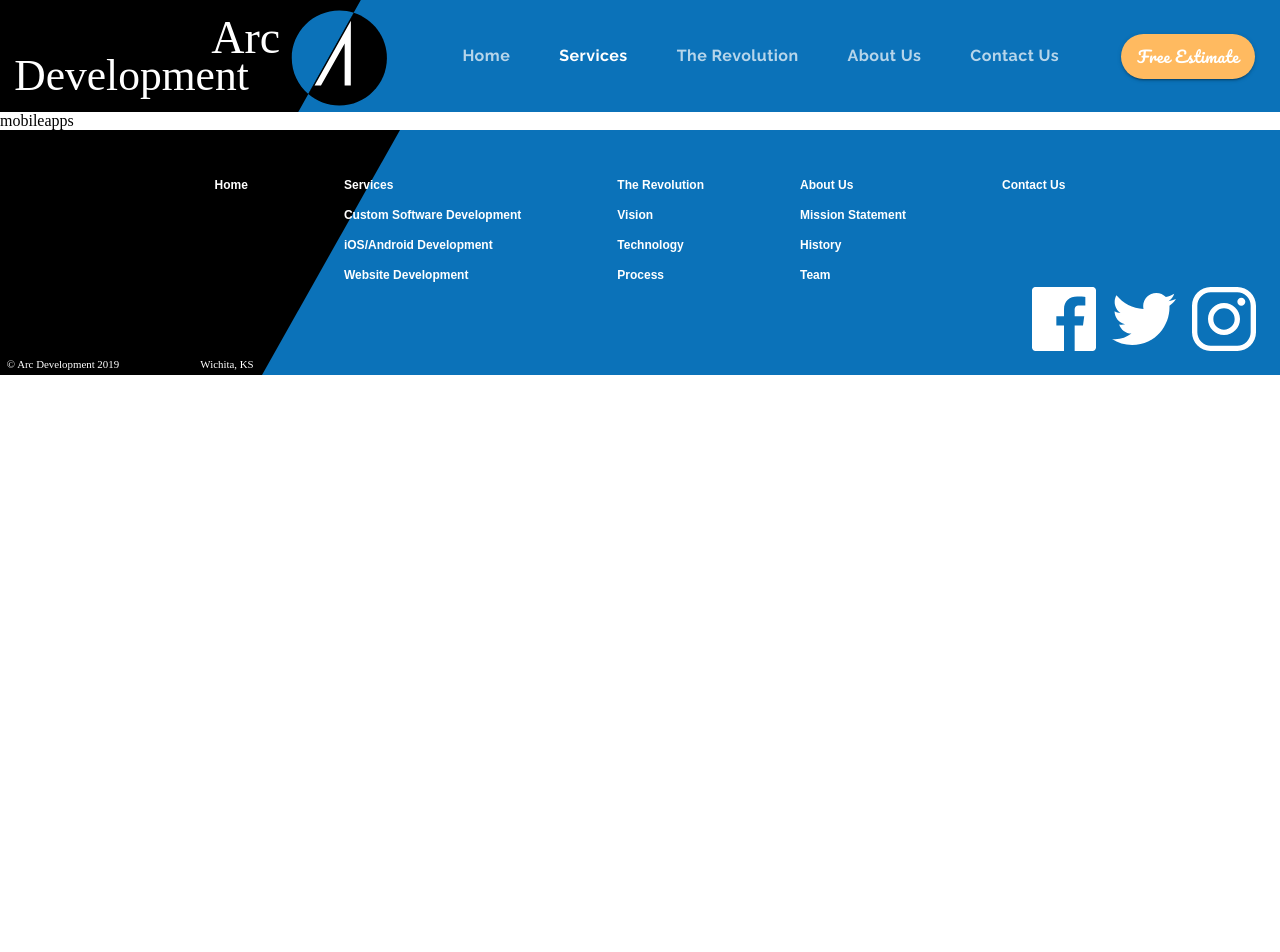
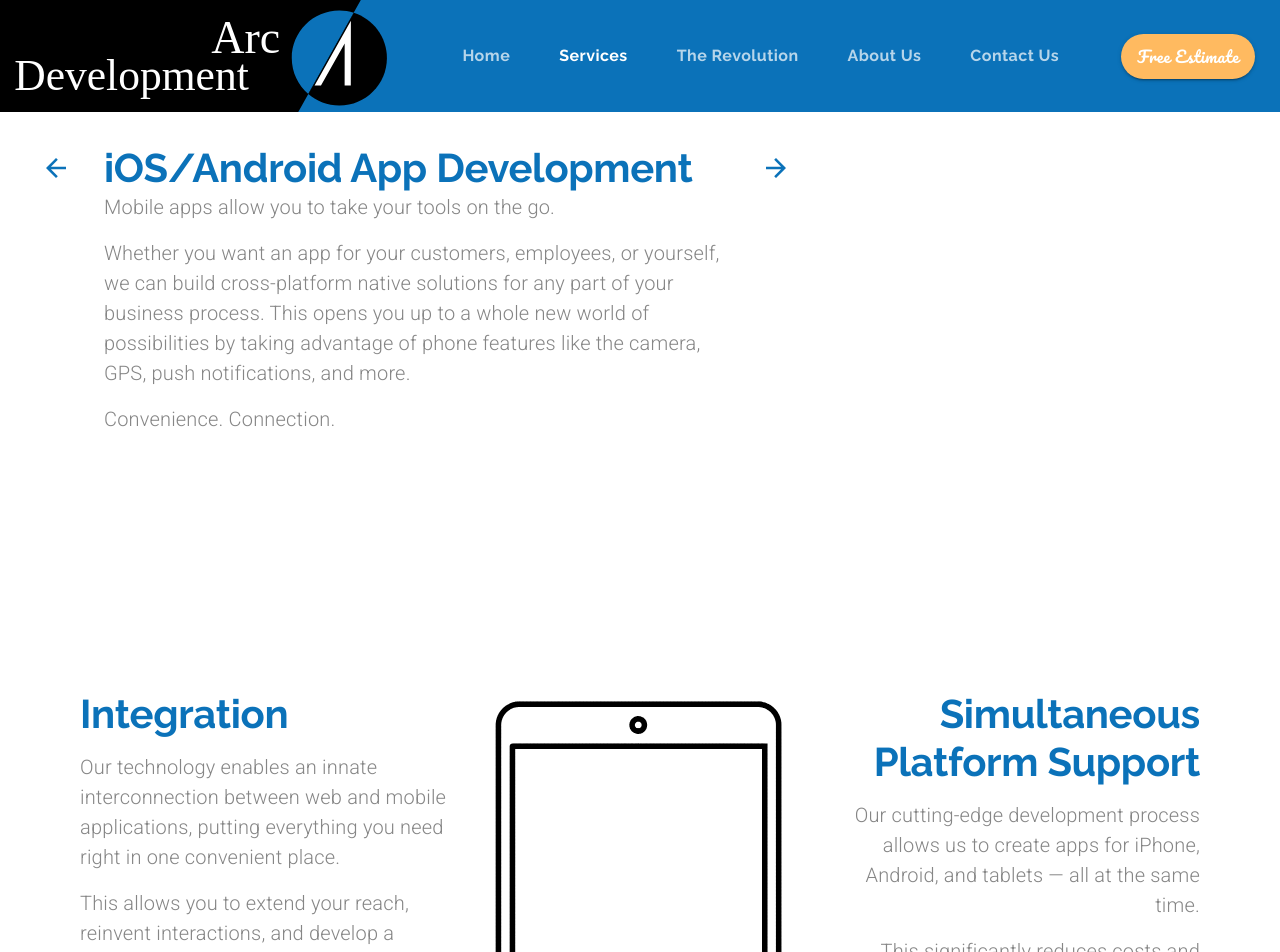
Before and after one commit to codeyluke/arc-development, a React (Create React App) app: page /mobile-app-development in a window 1280 px wide. Shown: the top 952 px of the page. Before the commit the page ends 800 px from the top, so only its background shows below. Built offline with nearby package versions, Linux system fonts and the light colour scheme.

Commit message:
mobile app development

```diff
--- a/src/components/App.js
+++ b/src/components/App.js
@@ -8,6 +8,7 @@
 import LandingPage from './LandingPage';
 import Services from './Services';
 import CustomSoftware from './CustomSoftware';
+import MobileApps from './MobileApps';
 
 function App() {
   const [value, setValue] = useState(0);
@@ -59,7 +60,13 @@
           <Route
             exact
             path="/mobile-app-development"
-            component={() => <div>mobileapps</div>}
+            render={(props) => (
+              <MobileApps
+                {...props}
+                setValue={setValue}
+                setSelectedIndex={setSelectedIndex}
+              />
+            )}
           />
           <Route
             exact
--- /dev/null
+++ b/src/components/MobileApps.js
@@ -0,0 +1,258 @@
+import React from 'react';
+import Lottie from 'react-lottie';
+import { Link } from 'react-router-dom';
+import { makeStyles, useTheme } from '@material-ui/core/styles';
+import IconButton from '@material-ui/core/Button';
+import Grid from '@material-ui/core/Grid';
+import Typography from '@material-ui/core/Typography';
+import useMediaQuery from '@material-ui/core/useMediaQuery';
+import Hidden from '@material-ui/core/Hidden';
+
+import forwardArrow from '../assets/forwardArrow.svg';
+import backArrow from '../assets/backArrow.svg';
+import swiss from '../assets/swissKnife.svg';
+import access from '../assets/extendAccess.svg';
+import engagement from '../assets/increaseEngagement.svg';
+
+import integrationAnimation from '../animations/integrationAnimation/data.json';
+
+import CallToAction from './ui/CallToAction';
+
+const useStyles = makeStyles((theme) => ({
+  heading: {
+    maxWidth: '40em',
+  },
+  arrowContainer: {
+    marginTop: '0.5em',
+  },
+  rowContainer: {
+    paddingLeft: '5em',
+    paddingRight: '5em',
+    [theme.breakpoints.down('sm')]: {
+      paddingLeft: '1.5em',
+      paddingRight: '1.5em',
+    },
+  },
+}));
+
+export default function MobileApps(props) {
+  const classes = useStyles();
+  const theme = useTheme();
+  const matchesMD = useMediaQuery(theme.breakpoints.down('md'));
+  const matchesSM = useMediaQuery(theme.breakpoints.down('sm'));
+  const matchesXS = useMediaQuery(theme.breakpoints.down('xs'));
+
+  const defaultOptions = {
+    loop: true,
+    autoplay: true,
+    animationData: integrationAnimation,
+    rendererSettings: {
+      preserveAspectRatio: 'xMidYMid slice',
+    },
+  };
+
+  return (
+    <Grid container direction="column">
+      <Grid
+        item
+        container
+        direction="row"
+        justify={matchesMD ? 'center' : undefined}
+        className={classes.rowContainer}
+        style={{ marginTop: matchesXS ? '1em' : '2em' }}
+      >
+        <Hidden mdDown>
+          <Grid
+            item
+            className={classes.arrowContainer}
+            style={{
+              marginRight: '1em',
+              marginLeft: '-3.5em',
+            }}
+          >
+            <IconButton
+              style={{ backgroundColor: 'transparent' }}
+              component={Link}
+              to="/custom-software-development"
+              onClick={() => {
+                props.setValue(1);
+                props.setSelectedIndex(1);
+              }}
+            >
+              <img
+                src={backArrow}
+                alt="back to custom software development page"
+              />
+            </IconButton>
+          </Grid>
+        </Hidden>
+        <Grid container direction="column" className={classes.heading}>
+          <Grid item>
+            <Typography variant="h2" align={matchesMD ? 'center' : undefined}>
+              iOS/Android App Development
+            </Typography>
+          </Grid>
+          <Grid item>
+            <Typography
+              variant="body1"
+              paragraph
+              align={matchesMD ? 'center' : undefined}
+            >
+              Mobile apps allow you to take your tools on the go.
+            </Typography>
+            <Typography
+              variant="body1"
+              paragraph
+              align={matchesMD ? 'center' : undefined}
+            >
+              Whether you want an app for your customers, employees, or
+              yourself, we can build cross-platform native solutions for any
+              part of your business process. This opens you up to a whole new
+              world of possibilities by taking advantage of phone features like
+              the camera, GPS, push notifications, and more.
+            </Typography>
+            <Typography
+              variant="body1"
+              paragraph
+              align={matchesMD ? 'center' : undefined}
+            >
+              Convenience. Connection.
+            </Typography>
+          </Grid>
+        </Grid>
+        <Hidden mdDown>
+          <Grid item className={classes.arrowContainer}>
+            <IconButton
+              style={{ backgroundColor: 'transparent' }}
+              component={Link}
+              to="/website-development"
+              onClick={() => {
+                props.setValue(1);
+                props.setSelectedIndex(3);
+              }}
+            >
+              <img src={forwardArrow} alt="forward to website Development" />
+            </IconButton>
+          </Grid>
+        </Hidden>
+      </Grid>
+      <Grid
+        item
+        container
+        direction={matchesSM ? 'column' : 'row'}
+        className={classes.rowContainer}
+        style={{ marginTop: '15em', marginBottom: '15em' }}
+      >
+        <Grid item container direction="column" md>
+          <Typography
+            variant="h2"
+            gutterBottom
+            align={matchesSM ? 'center' : 'inherit'}
+          >
+            Integration
+          </Typography>
+          <Typography
+            variant="body1"
+            paragraph
+            align={matchesSM ? 'center' : 'inherit'}
+          >
+            Our technology enables an innate interconnection between web and
+            mobile applications, putting everything you need right in one
+            convenient place.
+          </Typography>
+          <Typography
+            variant="body1"
+            paragraph
+            align={matchesSM ? 'center' : 'inherit'}
+          >
+            This allows you to extend your reach, reinvent interactions, and
+            develop a stronger relationship with your users than ever before.
+          </Typography>
+        </Grid>
+        <Grid item md>
+          <Lottie options={defaultOptions} style={{ maxWidth: '20em' }} />
+        </Grid>
+        <Grid item container direction="column" md>
+          <Typography
+            variant="h2"
+            align={matchesSM ? 'center' : 'right'}
+            gutterBottom
+          >
+            Simultaneous Platform Support
+          </Typography>
+          <Typography
+            variant="body1"
+            paragraph
+            align={matchesSM ? 'center' : 'right'}
+          >
+            Our cutting-edge development process allows us to create apps for
+            iPhone, Android, and tablets — all at the same time.
+          </Typography>
+          <Typography
+            variant="body1"
+            paragraph
+            align={matchesSM ? 'center' : 'right'}
+          >
+            This significantly reduces costs and creates a more unified brand
+            experience across all devices.
+          </Typography>
+        </Grid>
+      </Grid>
+      <Grid
+        item
+        container
+        direction={matchesMD ? 'column' : 'row'}
+        className={classes.rowContainer}
+        style={{ marginBottom: '15em' }}
+      >
+        <Grid item container direction="column" md alignItems="center">
+          <Grid item>
+            <Typography variant="h2" gutterBottom align="center">
+              Extend Functionality
+            </Typography>
+          </Grid>
+          <Grid item>
+            <img src={swiss} alt="swiss army knife" />
+          </Grid>
+        </Grid>
+        <Grid
+          item
+          container
+          direction="column"
+          md
+          alignItems="center"
+          style={{
+            marginTop: matchesMD ? '10em' : 0,
+            marginBottom: matchesMD ? '10em' : 0,
+          }}
+        >
+          <Grid item>
+            <Typography variant="h2" gutterBottom align="center">
+              Extend Access
+            </Typography>
+          </Grid>
+          <Grid item>
+            <img
+              src={access}
+              alt="access"
+              style={{ maxWidth: matchesXS ? '20em' : '28em' }}
+            />
+          </Grid>
+        </Grid>
+        <Grid item container direction="column" md alignItems="center">
+          <Grid item>
+            <Typography variant="h2" gutterBottom align="center">
+              Increase Engagement
+            </Typography>
+          </Grid>
+          <Grid item>
+            <img src={engagement} alt="increase engagement" />
+          </Grid>
+        </Grid>
+      </Grid>
+      <Grid item>
+        <CallToAction setValue={props.setValue} />
+      </Grid>
+    </Grid>
+  );
+}
```
